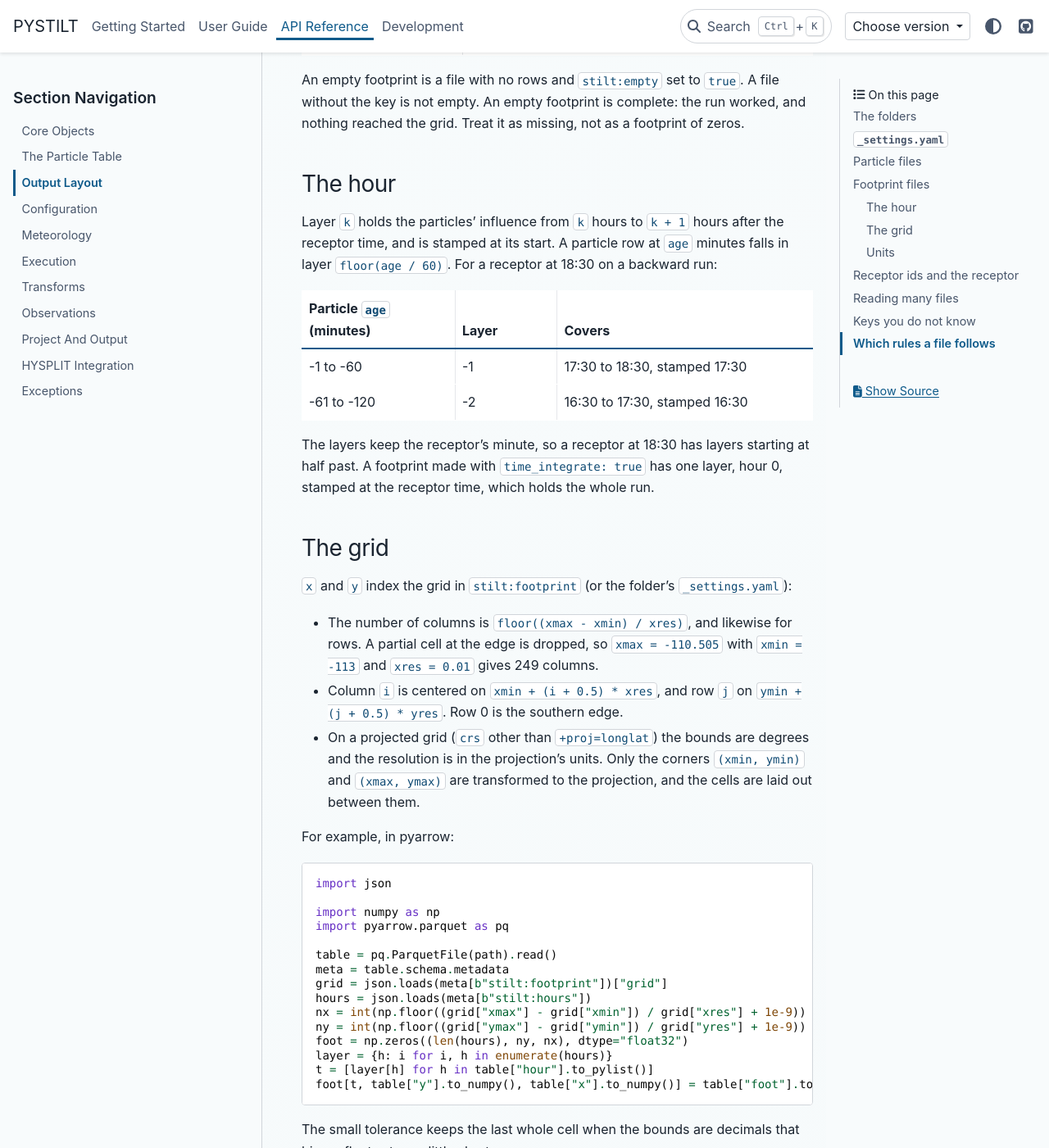
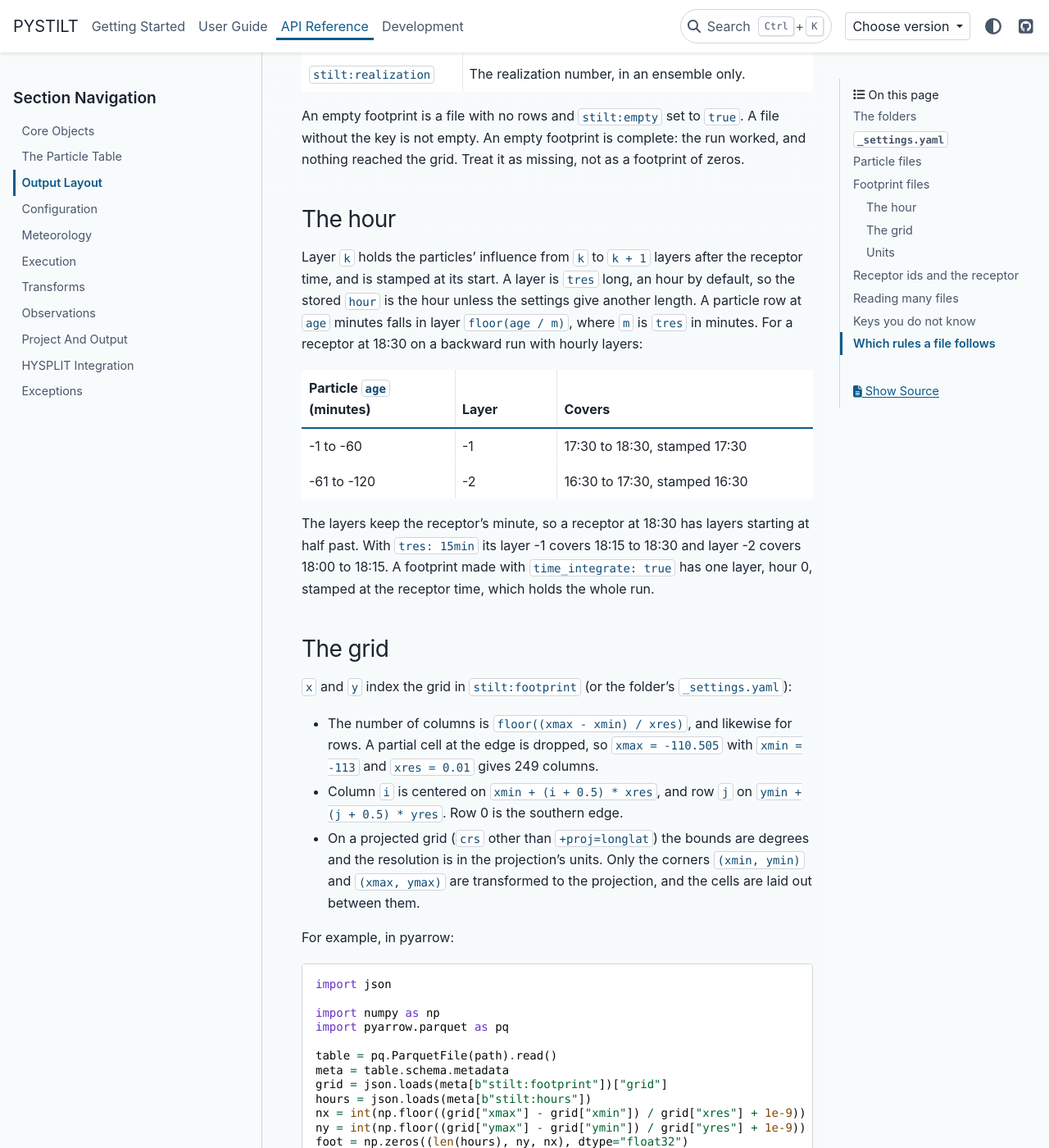
Before and after one commit to fbirds5230/runtraj, a Sphinx documentation site: the page built from docs/reference/layout.rst, in a window 1280 px wide and 1400 px high, scrolled down 5014 px. Shown: the whole window at 82% size. Built offline with Sphinx 7.4.7 and the PyData theme 0.15.4, drawn with Linux system fonts in a browser that asks for light colours; pages that are not in the unit, such as notebooks, are missing from menus; some of the changed text lies outside the part shown.

Commit message:
feat(footprint): set the length of a footprint's time layers with tres
A footprint setting, tres, sets how long each time layer is, as a duration
in whole minutes ("15min", "1h", "1D"), beside the grid's xres and yres.
The default, 1h, keeps footprints hourly, and folders made before it are
found as before. The settings record each length one way, so 60min and 1h
share a settings folder. The stored hour column and the hour dimension now
number layers of tres, and project.jacobian bins each layer by its start.
A time-integrated footprint refuses any tres but 1h.

```diff
--- a/docs/development/roadmap.rst
+++ b/docs/development/roadmap.rst
@@ -30,7 +30,9 @@ on a rectangular grid and then summed onto a :class:`stilt.Grid`, a
 or :class:`stilt.Zones` (groups of cells), using cached overlap weights.
 ``Mesh.to_grid`` picks a grid for a geometry, the ``geometry``
 footprint setting names one in YAML, and ``sim.calc_footprint`` makes
-new footprints from saved particles.
+new footprints from saved particles. A footprint's time layers are an hour
+long by default, and ``tres`` sets another length, such as ``15min``
+for EM27/SUN data or a day for a coarse inversion.
 
 Most new work is on column and slant-column workflows for satellite and
 ground-based instruments (see *Future plans* below).
--- a/docs/guides/checking.rst
+++ b/docs/guides/checking.rst
@@ -418,9 +418,9 @@ The near-field correction
    near the receptor.
 
 The units
-   Footprints are in ppm per (µmol m⁻² s⁻¹), per hour layer. Multiplied by
-   a flux in µmol m⁻² s⁻¹ and summed, they give ppm. ``time_integrate``
-   sums the hours into one layer.
+   Footprints are in ppm per (µmol m⁻² s⁻¹), per time layer (an hour unless
+   ``tres`` says otherwise). Multiplied by a flux in µmol m⁻² s⁻¹
+   and summed, they give ppm. ``time_integrate`` sums the layers into one.
 
 PYSTILT's footprints match STILT-R's to a relative 10⁻⁷ per cell, which
 the fidelity tests check (:doc:`../development/stilt_r_parity`). If yours differ from a STILT-R
--- a/docs/reference/layout.rst
+++ b/docs/reference/layout.rst
@@ -196,7 +197,8 @@ A footprint file holds only the cells that are not zero:
      - The receptor id.
    * - ``hour``
      - int16
-     - The layer, in hours after the receptor time (below).
+     - The layer, counted from the receptor time in layers of ``tres``:
+       hours, by default (below).
    * - ``y``
      - int16
      - The cell's row in the grid, 0 at ``ymin``.
@@ -246,10 +248,12 @@ missing, not as a footprint of zeros.
 The hour
 ~~~~~~~~
 
-Layer ``k`` holds the particles' influence from ``k`` hours to ``k + 1``
-hours after the receptor time, and is stamped at its start. A particle
-row at ``age`` minutes falls in layer ``floor(age / 60)``. For a receptor
-at 18:30 on a backward run:
+Layer ``k`` holds the particles' influence from ``k`` to ``k + 1`` layers
+after the receptor time, and is stamped at its start. A layer is
+``tres`` long, an hour by default, so the stored ``hour`` is the hour
+unless the settings give another length. A particle row at ``age`` minutes
+falls in layer ``floor(age / m)``, where ``m`` is ``tres`` in minutes. For a receptor at
+18:30 on a backward run with hourly layers:
 
 .. list-table::
    :header-rows: 1
@@ -266,8 +270,10 @@ at 18:30 on a backward run:
      - 16:30 to 17:30, stamped 16:30
 
 The layers keep the receptor's minute, so a receptor at 18:30 has layers
-starting at half past. A footprint made with ``time_integrate: true`` has
-one layer, hour 0, stamped at the receptor time, which holds the whole run.
+starting at half past. With ``tres: 15min`` its layer -1 covers 18:15
+to 18:30 and layer -2 covers 18:00 to 18:15. A footprint made with
+``time_integrate: true`` has one layer, hour 0, stamped at the receptor
+time, which holds the whole run.
 
 The grid
 ~~~~~~~~
@@ -306,7 +312,10 @@ For example, in pyarrow:
    foot[t, table["y"].to_numpy(), table["x"].to_numpy()] = table["foot"].to_numpy()
 
 The small tolerance keeps the last whole cell when the bounds are decimals
-that binary floats store a little short.
+that binary floats store a little short. Layer ``h`` starts
+``h`` times ``tres`` after the receptor time. ``tres`` is in
+``stilt:footprint``, written as minutes (``15min``), hours (``1h``) or days
+(``1D``); a file that does not record it has hourly layers.
 
 Units
 ~~~~~
```
Also changed, not shown: other parts of docs/reference/layout.rst (+1 -0 lines), docs/guides/outputs.rst (+4 -3 lines), docs/guides/projects.rst (+17 -2 lines), 7 other files.
